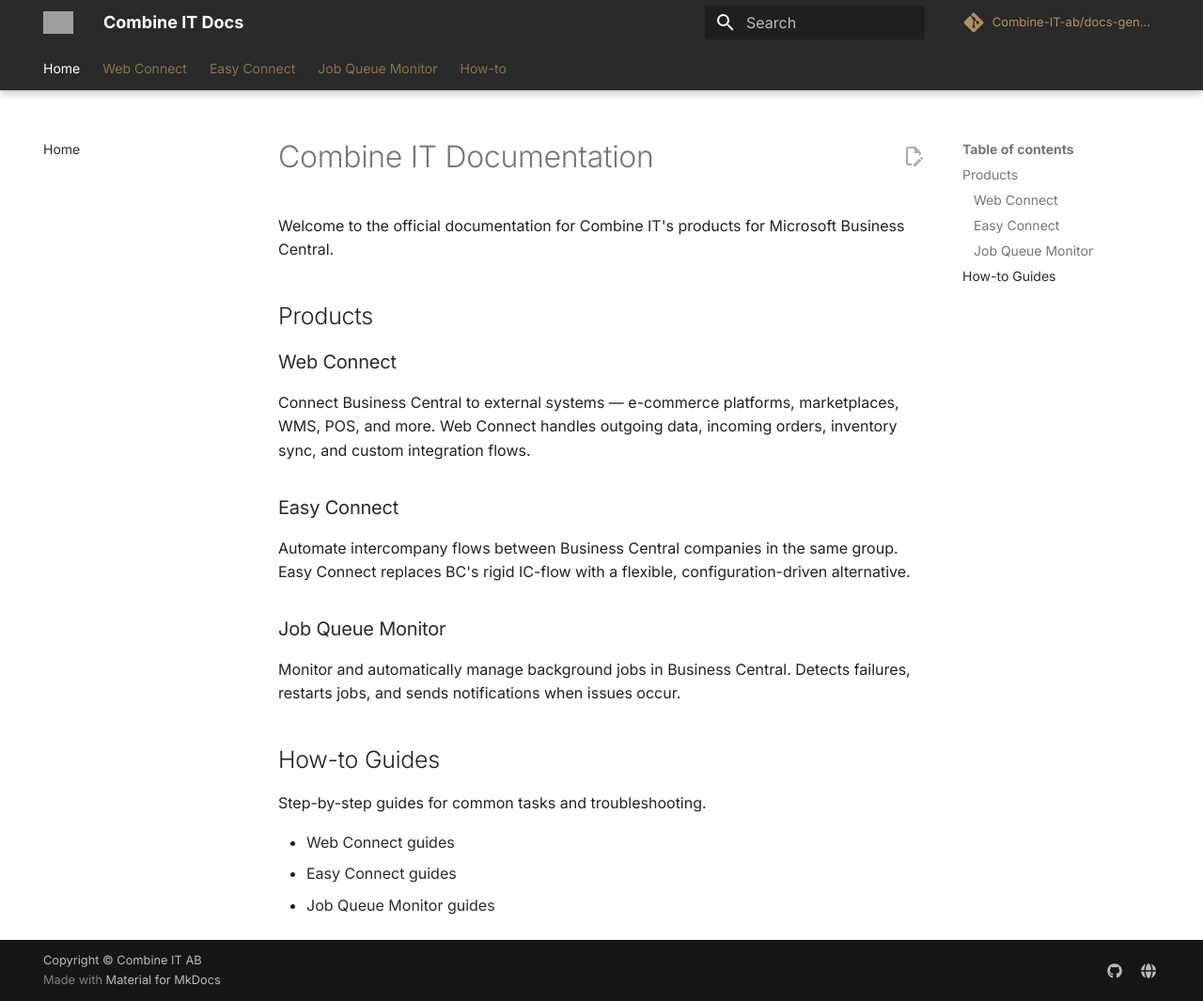
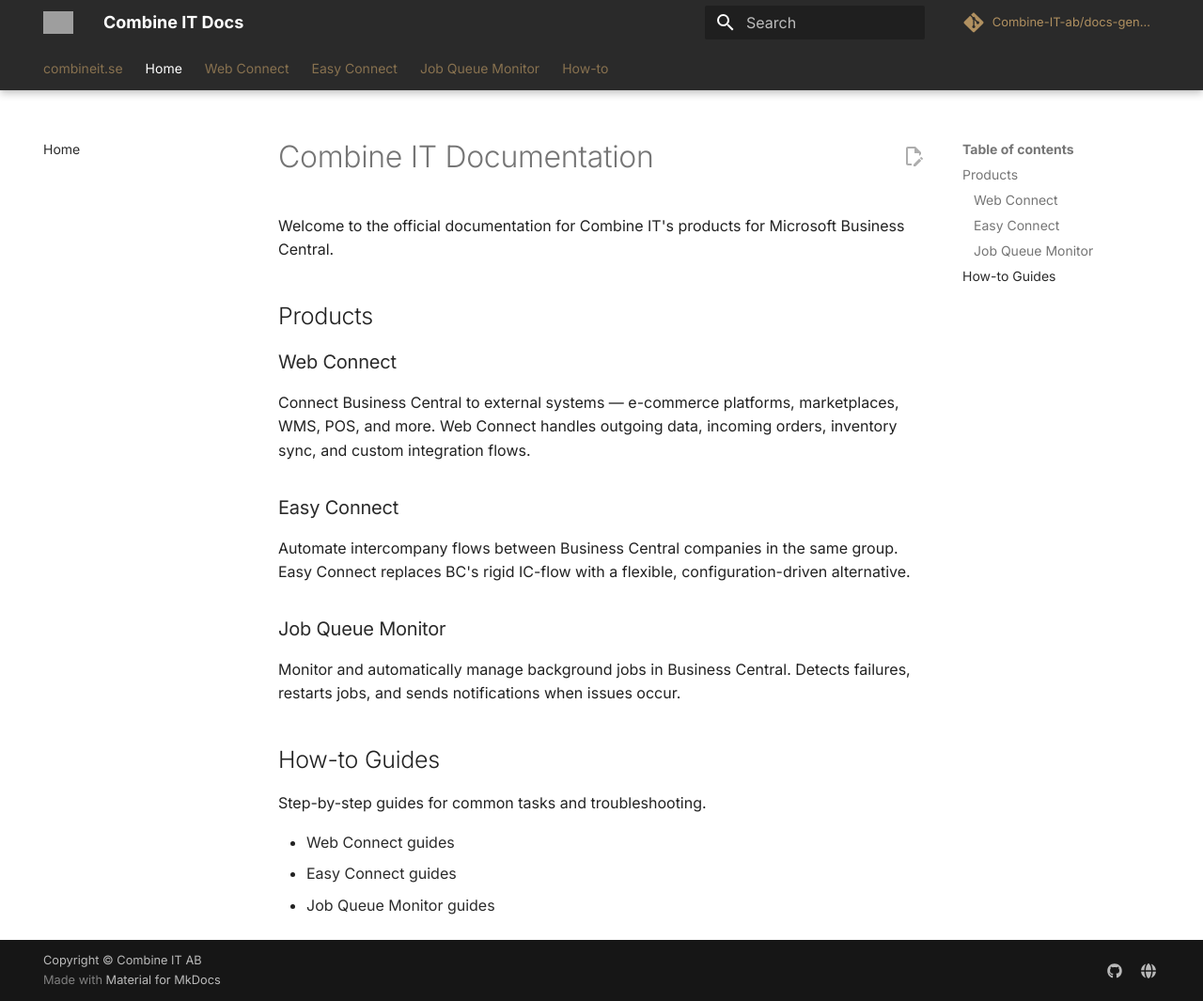
Before and after one commit to Combine-IT-ab/docs-general, an MkDocs documentation site: the page built from docs/README.md, in a window 1280 px wide and 1065 px high. Shown: the whole window at 94% size. Built offline with MkDocs 1.6.1 and Material for MkDocs 9.7.7, drawn with Linux system fonts in a browser that asks for light colours; comment, search, counter and statistics services are not loaded; grey boxes are pictures that could not be loaded.

Commit message:
feat: add combineit.se link in navigation

```diff
--- a/mkdocs.yml
+++ b/mkdocs.yml
@@ -37,6 +37,7 @@
   .github/
 
 nav:
+  - combineit.se: https://www.combineit.se
   - Home: README.md
   - Web Connect:
     - Overview: products/web-connect/README.md
```
